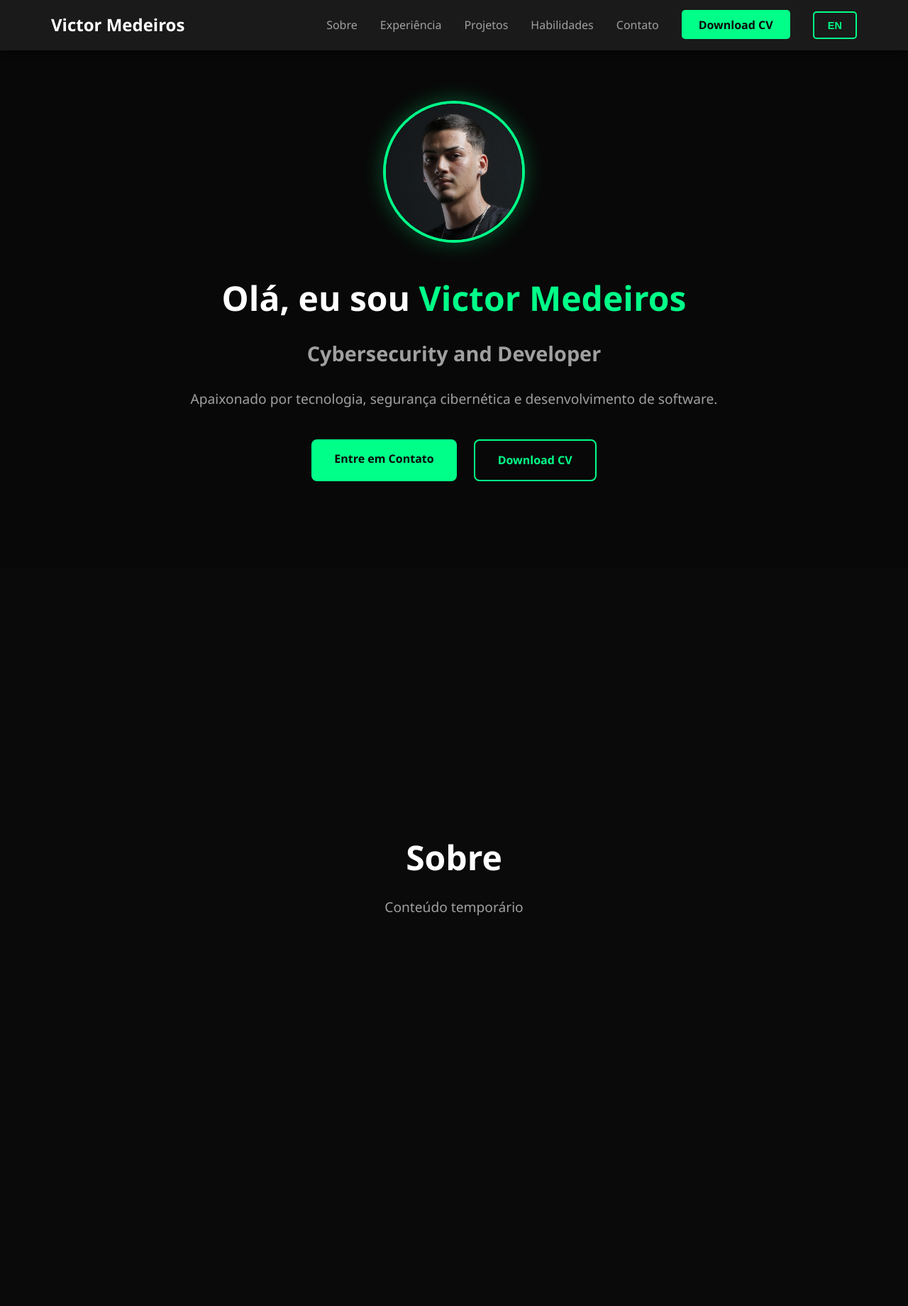
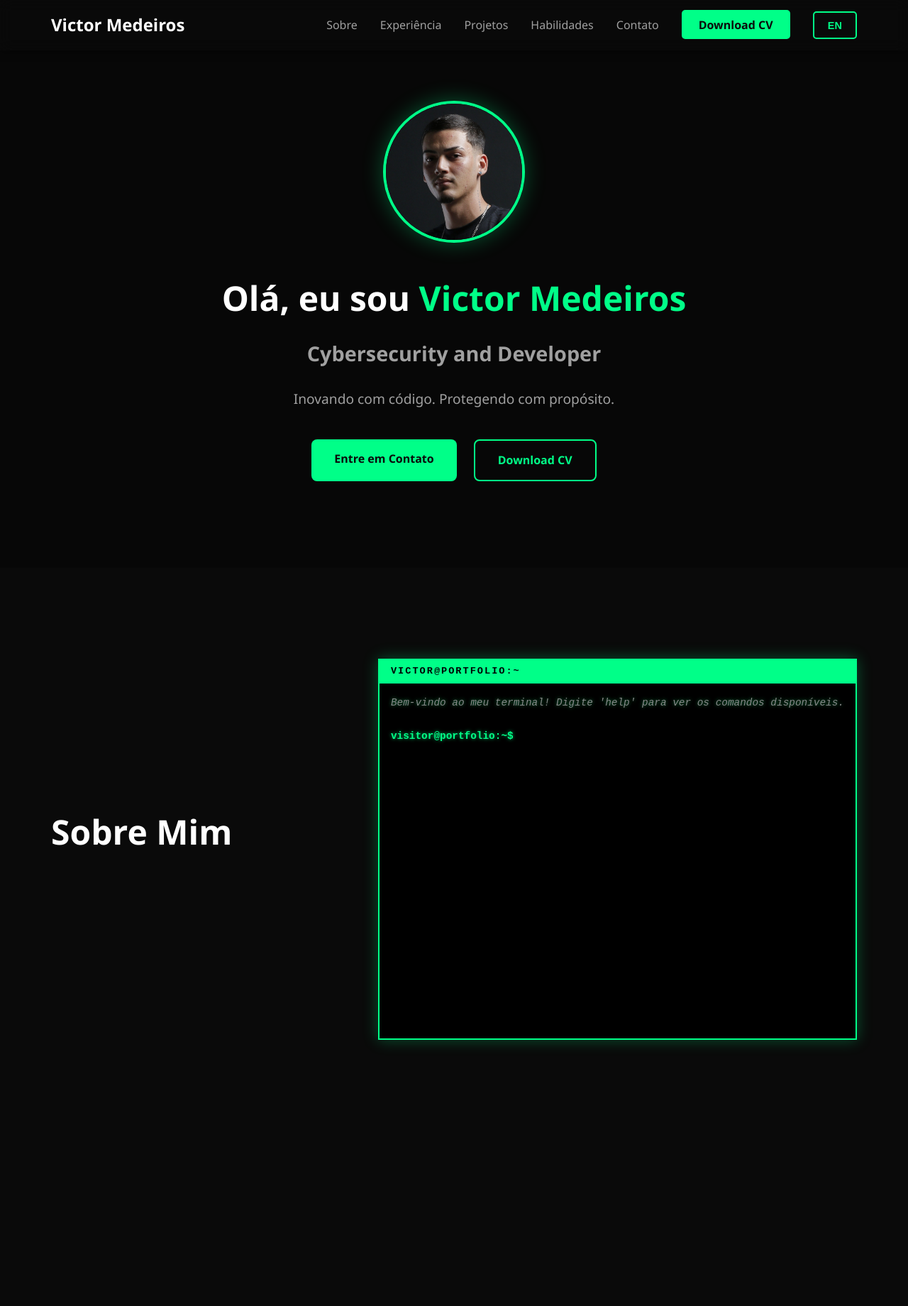
Before and after one commit to djvyctor/portfolio, a FastAPI app: page / in a window 1280 px wide. Shown: the top 1840 px of the page at 71% size. Run offline with FastAPI, Linux system fonts and the light colour scheme.

Commit message:
Sobre mim feito

```diff
--- a/app/main.py
+++ b/app/main.py
@@ -13,7 +13,7 @@ app.mount("/static", StaticFiles(directory=BASE_DIR / "static"), name="static")
 MEUS_DADOS = {
     "nome": "Victor Medeiros",
     "titulo": "Cybersecurity and Developer",
-    "sobre": "Apaixonado por tecnologia, segurança cibernética e desenvolvimento de software.",
+    "sobre": "Inovando com código. Protegendo com propósito.",
 }
 
 @app.get("/")
--- a/app/static/css/style.css
+++ b/app/static/css/style.css
@@ -41,10 +41,12 @@ body {
     top: 0;
     left: 0;
     width: 100%;
-    background-color: var(--nav-bg);
+    background-color: rgba(10, 10, 10, 0.7);
+    backdrop-filter: blur(10px);
+    -webkit-backdrop-filter: blur(10px);
     padding: 1rem 0;
     z-index: 1001;
-    box-shadow: 0 2px 10px rgba(0, 0, 0, 0.5);
+    box-shadow: 0 2px 10px rgba(0, 0, 0, 0.3);
 }
 
 .container {
@@ -370,10 +332,163 @@ body {
     }
 }
 
-/* Sections (temporary styling) */
+/* Section Styles */
 section:not(#hero) {
     min-height: 100vh;
-    padding: 6rem 2rem 2rem 2rem;
+    padding: 8rem 2rem 2rem 2rem;
+    position: relative;
+    z-index: 10;
+    scroll-margin-top: 70px;
+}
+
+#sobre .container {
+    max-width: 1200px;
+    margin: 0 auto;
+    padding: 0 2rem;
+}
+
+.section-title {
+    font-size: 3rem;
+    margin-bottom: 3rem;
+    text-align: center;
+    color: var(--text-primary);
+}
+
+/* Terminal Styles */
+.terminal-container {
+    max-width: 900px;
+    margin: 0;
+    background-color: #000000;
+    border-radius: 0;
+    box-shadow: 0 0 20px rgba(0, 255, 136, 0.3), inset 0 0 100px rgba(0, 255, 136, 0.03);
+    border: 2px solid #00ff88;
+    overflow: hidden;
+    position: relative;
+    z-index: 1;
+}
+
+.terminal-header {
+    background-color: #00ff88;
+    padding: 0.3rem 1rem;
+    display: flex;
+    align-items: center;
+    gap: 1rem;
+    border-bottom: 2px solid #00ff88;
+}
+
+.terminal-buttons {
+    display: none;
+}
+
+.terminal-title {
+    color: #000000;
+    font-size: 0.85rem;
+    font-family: 'Courier New', monospace;
+    font-weight: bold;
+    text-transform: uppercase;
+    letter-spacing: 2px;
+}
+
+.terminal-body {
+    padding: 1rem;
+    font-family: 'Courier New', monospace;
+    font-size: 0.9rem;
+    line-height: 1.6;
+    height: 500px;
+    overflow-y: auto;
+    color: #00ff88;
+    background-color: #000000;
+    text-shadow: 0 0 5px rgba(0, 255, 136, 0.5);
+}
+
+.terminal-welcome {
+    color: #888;
+    margin-bottom: 1.5rem;
+    font-style: italic;
+}
+
+.terminal-line {
+    display: flex;
+    align-items: center;
+    margin-top: 1rem;
+    background-color: transparent;
+    padding: 0;
+    border-radius: 0;
+}
+
+.terminal-prompt {
+    color: #00ff88;
+    margin-right: 0.5rem;
+    white-space: nowrap;
+    font-weight: bold;
+    text-shadow: 0 0 5px rgba(0, 255, 136, 0.7);
+}
+
+.terminal-input {
+    flex: 1;
+    background: transparent;
+    border: none;
+    color: #00ff88;
+    font-family: 'Courier New', monospace;
+    font-size: 0.9rem;
+    outline: none;
+    caret-color: #00ff88;
+    text-shadow: 0 0 5px rgba(0, 255, 136, 0.5);
+}
+
+.terminal-input::selection {
+    background-color: var(--accent);
+    color: #000;
+}
+
+.terminal-output {
+    margin: 0.8rem 0;
+    color: #e0e0e0;
+    white-space: pre-wrap;
+    word-wrap: break-word;
+}
+
+.terminal-output.success {
+    color: var(--accent);
+}
+
+.terminal-output.error {
+    color: #ff5f56;
+}
+
+.terminal-output.info {
+    color: #5bc0de;
+}
+
+.terminal-output .success {
+    color: var(--accent);
+    font-weight: bold;
+}
+
+.terminal-output .error {
+    color: #ff5f56;
+}
+
+.terminal-output .info {
+    color: #5bc0de;
+}
+
+/* Scrollbar */
+.terminal-body::-webkit-scrollbar {
+    width: 8px;
+}
+
+.terminal-body::-webkit-scrollbar-track {
+    background: #1e1e1e;
+}
+
+.terminal-body::-webkit-scrollbar-thumb {
+    background: var(--accent);
+    border-radius: 4px;
+}
+
+/* Sections (temporary styling) */
+section:not(#hero):not(#sobre) {
     display: flex;
     flex-direction: column;
     justify-content: center;
--- a/app/static/js/main.js
+++ b/app/static/js/main.js
@@ -1,3 +1,10 @@
+// Force scroll to top on page load
+window.addEventListener('load', () => {
+    setTimeout(() => {
+        window.scrollTo(0, 0);
+    }, 0);
+});
+
 // Mobile Menu Toggle
 const navToggle = document.getElementById('navToggle');
 const navMenu = document.getElementById('navMenu');
@@ -98,22 +105,15 @@ if (navBrandLink) {
     // Trigger on hover
     navBrandLink.addEventListener('mouseenter', glitchText);
 
-    // Auto-glitch every 8 seconds
-    setInterval(() => {
-        if (!isAnimating) {
-            glitchText();
-        }
-    }, 8000);
-
     // Initial glitch after page load
     setTimeout(glitchText, 1000);
 }
 
-// Language Toggle
+// Language Toggle - Global variable
+let currentLang = 'pt'; // Default language (shared with terminal)
+
 const langToggle = document.getElementById('langToggle');
 if (langToggle) {
-    let currentLang = 'pt'; // Default language
-
     langToggle.addEventListener('click', () => {
         // Toggle language
         currentLang = currentLang === 'pt' ? 'en' : 'pt';
@@ -147,6 +147,207 @@ if (langToggle) {
     });
 }
 
+// Interactive Terminal
+const terminalInput = document.getElementById('terminalInput');
+const terminalBody = document.getElementById('terminalBody');
+
+if (terminalInput && terminalBody) {
+    // Focus input when clicking anywhere in terminal
+    terminalBody.addEventListener('click', () => {
+        terminalInput.focus();
+    });
+
+    // Command history
+    let commandHistory = [];
+    let historyIndex = -1;
+
+    // Terminal responses (uses global currentLang)
+    const responses = {
+        pt: {
+            help: `Comandos disponíveis:
+  <span class="success">sudo apt sobre</span>  - Informações sobre mim
+  <span class="success">ls</span>             - Lista seções do portfolio
+  <span class="success">whoami</span>         - Informações rápidas
+  <span class="success">skills</span>         - Minhas habilidades
+  <span class="success">clear</span>          - Limpa o terminal
+  <span class="success">help</span>           - Mostra esta mensagem`,
+            sobre: `<span class="success">[sudo] senha para visitor: ********</span>
+<span class="success">Lendo pacotes... Pronto</span>
+<span class="success">Acesso liberado!</span>
+
+Olá! Sou Victor Medeiros, desenvolvedor e entusiasta de segurança cibernética.
+
+Minha jornada na tecnologia começou com a curiosidade de entender como as coisas funcionam
+por baixo dos panos. Hoje, combino programação e segurança para criar soluções robustas e seguras.
+
+Especialidades:
+  • Desenvolvimento Full-Stack
+  • Segurança de Aplicações
+  • Pentesting & Ethical Hacking
+  • DevSecOps
+
+Sempre em busca de novos desafios e aprendizados!`,
+            ls: `Seções disponíveis:
+  <span class="info">sobre/</span>
+  <span class="info">experiencia/</span>
+  <span class="info">projetos/</span>
+  <span class="info">habilidades/</span>
+  <span class="info">contato/</span>`,
+            whoami: `<span class="success">Victor Medeiros</span>
+Cybersecurity Enthusiast | Full-Stack Developer
+GitHub: github.com/djvyctor
+LinkedIn: linkedin.com/in/victordevsec`,
+            skills: `Habilidades principais:
+  <span class="success">✓</span> Python, JavaScript, FastAPI
+  <span class="success">✓</span> Segurança de Aplicações
+  <span class="success">✓</span> Linux, Docker, Git
+  <span class="success">✓</span> Pentesting & CTFs
+  <span class="success">✓</span> HTML, CSS, React`,
+            clear: 'CLEAR',
+            error: (cmd) => `<span class="error">bash: ${cmd}: comando não encontrado</span>
+Digite 'help' para ver os comandos disponíveis.`
+        },
+        en: {
+            help: `Available commands:
+  <span class="success">sudo apt sobre</span>  - About me information
+  <span class="success">ls</span>             - List portfolio sections
+  <span class="success">whoami</span>         - Quick information
+  <span class="success">skills</span>         - My skills
+  <span class="success">clear</span>          - Clear terminal
+  <span class="success">help</span>           - Show this message`,
+            sobre: `<span class="success">[sudo] password for visitor: ********</span>
+<span class="success">Reading packages... Done</span>
+<span class="success">Access granted!</span>
+
+Hello! I'm Victor Medeiros, a developer and cybersecurity enthusiast.
+
+My journey in technology started with curiosity about how things work under the hood.
+Today, I combine programming and security to create robust and secure solutions.
+
+Specialties:
+  • Full-Stack Development
+  • Application Security
+  • Pentesting & Ethical Hacking
+  • DevSecOps
+
+Always seeking new challenges and learning opportunities!`,
+            ls: `Available sections:
+  <span class="info">about/</span>
+  <span class="info">experience/</span>
+  <span class="info">projects/</span>
+  <span class="info">skills/</span>
+  <span class="info">contact/</span>`,
+            whoami: `<span class="success">Victor Medeiros</span>
+Cybersecurity Enthusiast | Full-Stack Developer
+GitHub: github.com/djvyctor
+LinkedIn: linkedin.com/in/victordevsec`,
+            skills: `Main skills:
+  <span class="success">✓</span> Python, JavaScript, FastAPI
+  <span class="success">✓</span> Application Security
+  <span class="success">✓</span> Linux, Docker, Git
+  <span class="success">✓</span> Pentesting & CTFs
+  <span class="success">✓</span> HTML, CSS, React`,
+            clear: 'CLEAR',
+            error: (cmd) => `<span class="error">bash: ${cmd}: command not found</span>
+Type 'help' to see available commands.`
+        }
+    };
+
+    // Update language when toggle changes
+    const langToggleBtn = document.getElementById('langToggle');
+    if (langToggleBtn) {
+        langToggleBtn.addEventListener('click', () => {
+            currentLang = langToggleBtn.textContent === 'PT' ? 'en' : 'pt';
+        });
+    }
+
+    function addOutput(text, className = '') {
+        const output = document.createElement('div');
+        output.className = `terminal-output ${className}`;
+        output.innerHTML = text;
+
+        // Insert before the input line
+        const inputLine = terminalBody.querySelector('.terminal-line');
+        terminalBody.insertBefore(output, inputLine);
+
+        // Scroll to bottom
+        terminalBody.scrollTop = terminalBody.scrollHeight;
+    }
+
+    function processCommand(command) {
+        const cmd = command.trim().toLowerCase();
+
+        // Add command to history
+        if (cmd) {
+            commandHistory.unshift(cmd);
+            historyIndex = -1;
+        }
+
+        // Show command in terminal
+        addOutput(`<span class="terminal-prompt">visitor@portfolio:~$</span> ${command}`);
+
+        // Process command
+        if (cmd === 'clear') {
+            // Clear terminal except welcome message
+            const welcome = terminalBody.querySelector('.terminal-welcome');
+            const inputLine = terminalBody.querySelector('.terminal-line');
+            terminalBody.innerHTML = '';
+            terminalBody.appendChild(welcome);
+            terminalBody.appendChild(inputLine);
+        } else if (cmd === 'sudo apt sobre' || cmd === 'sudo apt about') {
+            addOutput(responses[currentLang].sobre);
+        } else if (cmd === 'help') {
+            addOutput(responses[currentLang].help);
+        } else if (cmd === 'ls') {
+            addOutput(responses[currentLang].ls);
+        } else if (cmd === 'whoami') {
+            addOutput(responses[currentLang].whoami);
+        } else if (cmd === 'skills') {
+            addOutput(responses[currentLang].skills);
+        } else if (cmd === '') {
+            // Empty command, do nothing
+        } else {
+            addOutput(responses[currentLang].error(command));
+        }
+
+        // Clear input
+        terminalInput.value = '';
+    }
+
+    // Handle enter key
+    terminalInput.addEventListener('keydown', (e) => {
+        if (e.key === 'Enter') {
+            processCommand(terminalInput.value);
+        } else if (e.key === 'ArrowUp') {
+            e.preventDefault();
+            if (historyIndex < commandHistory.length - 1) {
+                historyIndex++;
+                terminalInput.value = commandHistory[historyIndex];
+            }
+        } else if (e.key === 'ArrowDown') {
+            e.preventDefault();
+            if (historyIndex > 0) {
+                historyIndex--;
+                terminalInput.value = commandHistory[historyIndex];
+            } else if (historyIndex === 0) {
+                historyIndex = -1;
+                terminalInput.value = '';
+            }
+        }
+    });
+
+    // Auto focus only when section is visible
+    const observer = new IntersectionObserver((entries) => {
+        entries.forEach(entry => {
+            if (entry.isIntersecting) {
+                terminalInput.focus();
+            }
+        });
+    }, { threshold: 0.5 });
+
+    observer.observe(terminalBody);
+}
+
 // Typewriter Effect
 const typewriterElement = document.getElementById('typewriter');
 if (typewriterElement) {
@@ -166,58 +367,6 @@ if (typewriterElement) {
     setTimeout(typeWriter, 500);
 }
 
-// Smart Scroll Button
-const scrollBtn = document.getElementById('scrollBtn');
-const scrollLink = document.getElementById('scrollLink');
-const scrollArrow = document.getElementById('scrollArrow');
-
-if (scrollBtn && scrollLink && scrollArrow) {
-    const sections = ['hero', 'sobre', 'experiencia', 'projetos', 'habilidades', 'contato'];
-    let currentSectionIndex = 0;
-
-    function updateScrollButton() {
-        const scrollPosition = window.scrollY;
-        const windowHeight = window.innerHeight;
-        const documentHeight = document.documentElement.scrollHeight;
-
-        // Show button after scrolling 200px
-        if (scrollPosition > 200) {
-            scrollBtn.classList.add('show');
-        } else {
-            scrollBtn.classList.remove('show');
-        }
-
-        // Find current section
-        for (let i = sections.length - 1; i >= 0; i--) {
-            const section = document.getElementById(sections[i]);
-            if (section && scrollPosition >= section.offsetTop - 200) {
-                currentSectionIndex = i;
-                break;
-            }
-        }
-
-        // Check if at bottom of page
-        const isAtBottom = scrollPosition + windowHeight >= documentHeight - 100;
-
-        if (isAtBottom) {
-            // At bottom - go to top
-            scrollArrow.textContent = '↑';
-            scrollLink.href = '#hero';
-        } else if (currentSectionIndex < sections.length - 1) {
-            // Middle - go to next section
-            scrollArrow.textContent = '↓';
-            scrollLink.href = '#' + sections[currentSectionIndex + 1];
-        } else {
-            // At last section but not bottom - go to top
-            scrollArrow.textContent = '↑';
-            scrollLink.href = '#hero';
-        }
-    }
-
-    window.addEventListener('scroll', updateScrollButton);
-    updateScrollButton(); // Initial call
-}
-
 // Matrix Rain Effect - Invisible until Mouse Reveals
 const canvas = document.getElementById('matrixCanvas');
 if (canvas) {
@@ -227,15 +376,15 @@ if (canvas) {
     canvas.width = window.innerWidth;
     canvas.height = window.innerHeight;
 
-    // Matrix characters (binary + symbols)
-    const chars = '01アイウエオカキクケコサシスセソタチツテト';
-    const fontSize = 14;
-    const columns = canvas.width / fontSize;
+    // Matrix characters (binary + symbols) - Reduced for performance
+    const chars = '01';
+    const fontSize = 16;
+    const columns = Math.floor(canvas.width / fontSize);
 
     // Mouse position
     let mouseX = -1000;
     let mouseY = -1000;
-    const revealRadius = 200; // Area of reveal around cursor
+    const revealRadius = 150; // Reduced reveal radius
 
     // Matrix opacity based on scroll
     let matrixOpacity = 1;
@@ -248,6 +397,10 @@ if (canvas) {
         speeds[i] = 1; // Normal speed
     }
 
+    // Performance: Track last frame time
+    let lastFrameTime = 0;
+    const frameInterval = 100; // Slower refresh rate (was ~80ms in setInterval)
+
     // Track mouse position
     document.addEventListener('mousemove', (e) => {
         mouseX = e.clientX;
@@ -257,27 +410,46 @@ if (canvas) {
     // Matrix always visible (no scroll fade)
     matrixOpacity = 1;
 
-    function drawMatrix() {
+    function drawMatrix(currentTime) {
         // Only draw if opacity > 0
         if (matrixOpacity <= 0.01) {
             ctx.clearRect(0, 0, canvas.width, canvas.height);
+            requestAnimationFrame(drawMatrix);
             return;
         }
 
+        // Performance: Throttle frame rate
+        if (currentTime - lastFrameTime < frameInterval) {
+            requestAnimationFrame(drawMatrix);
+            return;
+        }
+        lastFrameTime = currentTime;
+
         // Black background with slight transparency for trail effect
-        ctx.fillStyle = 'rgba(10, 10, 10, 0.1)';
+        ctx.fillStyle = 'rgba(10, 10, 10, 0.15)';
         ctx.fillRect(0, 0, canvas.width, canvas.height);
 
         ctx.font = fontSize + 'px monospace';
 
-        // Draw characters
+        // Draw characters - Only process columns near mouse for better performance
         for (let i = 0; i < drops.length; i++) {
-            const text = chars[Math.floor(Math.random() * chars.length)];
             const x = i * fontSize;
             const y = drops[i] * fontSize;
 
+            // Skip columns far from mouse (optimization)
+            const distanceX = Math.abs(mouseX - x);
+            if (distanceX > revealRadius + 50) {
+                // Still move the drop even if not visible
+                if (y > canvas.height && Math.random() > 0.975) {
+                    drops[i] = 0;
+                }
+                drops[i] += 1;
+                continue;
+            }
+
+            const text = chars[Math.floor(Math.random() * chars.length)];
+
             // Calculate distance from mouse
-            const distanceX = Math.abs(mouseX - x);
             const distanceY = Math.abs(mouseY - y);
             const distance = Math.sqrt(distanceX * distanceX + distanceY * distanceY);
 
@@ -287,15 +459,14 @@ if (canvas) {
                 const intensity = 1 - (distance / revealRadius);
                 speeds[i] = 1 + intensity * 2; // Speed up near cursor
 
-                // Calculate opacity based on distance - invisible far, bright close
-                const charOpacity = Math.min(1, intensity * 1.5) * matrixOpacity; // Stronger opacity
-                const brightness = 255; // Full brightness
+                // Calculate opacity based on distance
+                const charOpacity = Math.min(1, intensity * 1.5) * matrixOpacity;
+                const brightness = 255;
 
                 ctx.fillStyle = `rgba(0, ${brightness}, ${Math.floor(brightness * 0.53)}, ${charOpacity})`;
                 ctx.fillText(text, x, y);
             } else {
-                // Characters are invisible outside mouse radius
-                speeds[i] = 1; // Normal speed even when invisible
+                speeds[i] = 1;
             }
 
             // Reset drop to top randomly
@@ -306,10 +477,12 @@ if (canvas) {
             // Move drop with variable speed
             drops[i] += speeds[i];
         }
+
+        requestAnimationFrame(drawMatrix);
     }
 
-    // Animation loop
-    setInterval(drawMatrix, 80);
+    // Start animation loop
+    requestAnimationFrame(drawMatrix);
 
     // Resize canvas on window resize
     window.addEventListener('resize', () => {
--- a/app/templates/index.html
+++ b/app/templates/index.html
@@ -35,23 +35,36 @@
             </div>
             <h1 class="hero-title"><span class="translatable" data-pt="Olá, eu sou" data-en="Hello, I'm">Olá, eu sou</span> <span class="highlight">{{ dados.nome }}</span></h1>
             <h2 class="hero-subtitle translatable" id="typewriter" data-pt="{{ dados.titulo }}" data-en="Cybersecurity and Developer">{{ dados.titulo }}</h2>
-            <p class="hero-description translatable" data-pt="{{ dados.sobre }}" data-en="Passionate about technology, cybersecurity and software development.">{{ dados.sobre }}</p>
+            <p class="hero-description translatable" data-pt="{{ dados.sobre }}" data-en="Innovating with code. Protecting with purpose.">{{ dados.sobre }}</p>
             <div class="hero-buttons">
                 <a href="#contato" class="btn btn-primary translatable" data-pt="Entre em Contato" data-en="Get in Touch">Entre em Contato</a>
                 <a href="/static/cv/curriculo.pdf" class="btn btn-secondary translatable" download data-pt="Download CV" data-en="Download CV">Download CV</a>
-            </div>
-            <div class="scroll-indicator" id="scrollBtn">
-                <a href="#sobre" id="scrollLink">
-                    <span class="arrow" id="scrollArrow">↓</span>
-                </a>
             </div>
         </div>
     </section>
 
     <!-- Sobre Section -->
     <section id="sobre">
-        <h2>Sobre</h2>
-        <p>Conteúdo temporário</p>
+        <div class="container">
+            <h2 class="section-title translatable" data-pt="Sobre Mim" data-en="About Me">Sobre Mim</h2>
+            <div class="terminal-container">
+                <div class="terminal-header">
+                    <div class="terminal-buttons">
+                        <span class="terminal-btn close"></span>
+                        <span class="terminal-btn minimize"></span>
+                        <span class="terminal-btn maximize"></span>
+                    </div>
+                    <div class="terminal-title">victor@portfolio:~</div>
+                </div>
+                <div class="terminal-body" id="terminalBody">
+                    <div class="terminal-welcome translatable" data-pt="Bem-vindo ao meu terminal! Digite 'help' para ver os comandos disponíveis." data-en="Welcome to my terminal! Type 'help' to see available commands.">Bem-vindo ao meu terminal! Digite 'help' para ver os comandos disponíveis.</div>
+                    <div class="terminal-line">
+                        <span class="terminal-prompt">visitor@portfolio:~$</span>
+                        <input type="text" class="terminal-input" id="terminalInput" autocomplete="off" spellcheck="false">
+                    </div>
+                </div>
+            </div>
+        </div>
     </section>
 
     <!-- Experiência Section -->
```
Also changed, not shown: other parts of app/static/css/style.css (+1 -41 lines).
